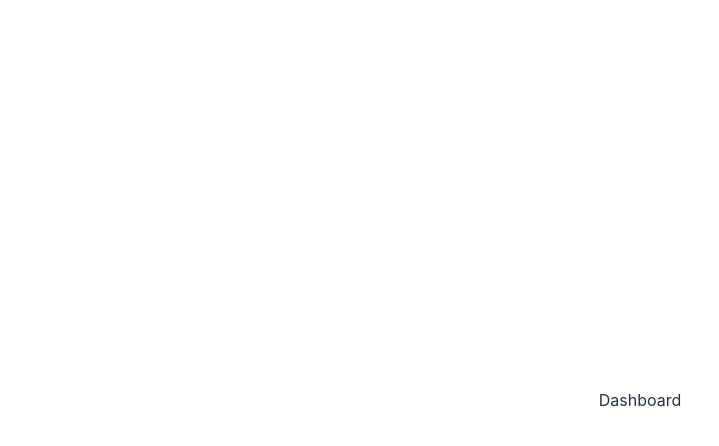
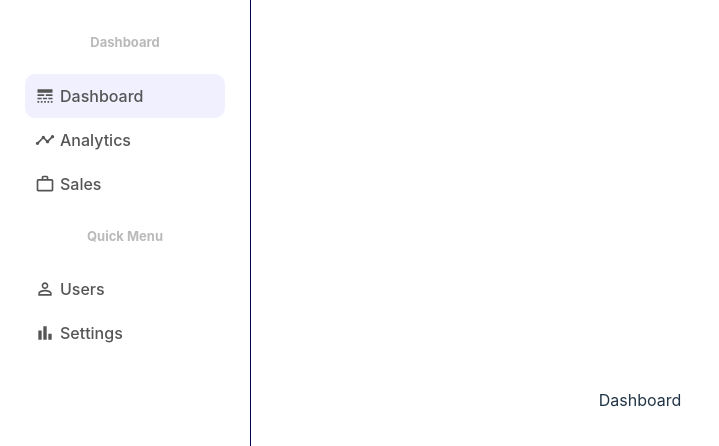
Before and after one commit to dananjayahbi/Component-Collection-Application-React, a React (Vite) app in the folder frontend/: page / in a window 1280 px wide. Shown: the top 446 px of the page, without its empty margins (0-719 px from the left). Built offline with nearby package versions, Linux system fonts and the light colour scheme.

Commit message:
checkpoint commit

```diff
--- a/frontend/package.json
+++ b/frontend/package.json
@@ -13,8 +13,11 @@
     "@emotion/react": "^11.11.1",
     "@emotion/styled": "^11.11.0",
     "@material-ui/core": "^4.12.4",
+    "@mui/icons-material": "^5.14.16",
+    "@mui/material": "^5.14.17",
     "axios": "^1.6.0",
     "boostrap": "^2.0.0",
+    "flowbite-react": "^0.6.4",
     "formik": "^2.4.5",
     "react": "^18.2.0",
     "react-dom": "^18.2.0",
--- /dev/null
+++ b/frontend/src/components/SideBar.jsx
@@ -0,0 +1,67 @@
+import React, { useState } from 'react';
+import "../css/sideBar.css";
+import {
+  LineStyle,
+  Timeline,
+  PermIdentity,
+  BarChart,
+  WorkOutline,
+} from "@mui/icons-material";
+import { NavLink } from "react-router-dom";
+
+export default function Sidebar() {
+
+    const [activeLink, setActiveLink] = useState('');
+
+    const handleLinkClick = (link) => {
+      setActiveLink(link);
+    };
+
+  return (
+    <div className="sidebar">
+      <div className="sidebarWrapper">
+        <div className="sidebarMenu">
+          <h3 className="sidebarTitle">Dashboard</h3>
+          <ul className="sidebarList">
+
+            <NavLink to="/" className={`link ${activeLink === '/' ? 'sidebarListItem active' : 'sidebarListItem default'}`} onClick={() => handleLinkClick('/')}>
+            <li className="sidebarListItem">
+              <LineStyle className="sidebarIcon" />
+              Dashboard
+            </li>
+            </NavLink>
+            <NavLink to="/analytics" className={`link ${activeLink === '/analytics' ? 'sidebarListItem active' : 'sidebarListItem default'}`} onClick={() => handleLinkClick('/analytics')}>
+              <li className="sidebarListItem">
+                <Timeline className="sidebarIcon" />
+                Analytics
+              </li>
+            </NavLink>
+            <NavLink to="/sales" className={`link ${activeLink === '/sales' ? 'sidebarListItem active' : 'sidebarListItem default'}`} onClick={() => handleLinkClick('/sales')}>
+              <li className="sidebarListItem">
+                <WorkOutline className="sidebarIcon" />
+                Sales
+              </li>
+            </NavLink>
+          </ul>
+        </div>
+        <div className="sidebarMenu">
+          <h3 className="sidebarTitle">Quick Menu</h3>
+          <ul className="sidebarList">
+            <NavLink to="/users" className={`link ${activeLink === '/users' ? 'sidebarListItem active' : 'sidebarListItem default'}`} onClick={() => handleLinkClick('/users')}>
+              <li className="sidebarListItem">
+                <PermIdentity className="sidebarIcon" />
+                Users
+              </li>
+            </NavLink>
+            <NavLink to="/settings" className={`link ${activeLink === '/settings' ? 'sidebarListItem active' : 'sidebarListItem default'}`} onClick={() => handleLinkClick('/settings')}>
+              <li className="sidebarListItem">
+                <BarChart className="sidebarIcon" />
+                Settings
+              </li>
+            </NavLink>
+          </ul>
+        </div>
+      </div>
+    </div>
+  );
+}
--- /dev/null
+++ b/frontend/src/css/sideBar.css
@@ -0,0 +1,51 @@
+.sidebar {
+    position: fixed;
+    top: 0;
+    left: 0;
+    width: 250px; /* Adjust the width as needed */
+    height: 100%;
+    border-right: 0.5px solid rgb(0, 0, 78);
+    background-color: #ffffff;
+    overflow-y: auto; /* Add scrolling when the content overflows */
+  }
+
+  .sidebarWrapper {
+    padding: 20px;
+    color: #555;
+  }
+
+  .sidebarMenu {
+    margin-bottom: 10px;
+  }
+
+  .sidebarTitle {
+    font-size: 13px;
+    color: rgb(187, 186, 186);
+  }
+
+  .sidebarList {
+    list-style: none;
+    padding: 5px;
+  }
+
+  .sidebarListItem {
+    padding: 5px;
+    cursor: pointer;
+    display: flex;
+    align-items: center;
+    border-radius: 10px;
+  }
+
+  .sidebarListItem.default{
+    color: #555;
+  }
+
+  .sidebarListItem.active,
+  .sidebarListItem:hover {
+    background-color: rgb(240, 240, 255);
+  }
+
+  .sidebarIcon{
+      margin-right: 5px;
+      font-size: 20px !important;
+  }
--- a/frontend/src/pages/Dashboard.jsx
+++ b/frontend/src/pages/Dashboard.jsx
@@ -1,8 +1,12 @@
 import React from 'react'
+import Component from '../components/SideBar'
 
 function Dashboard() {
   return (
-    <div>Dashboard</div>
+    <div>
+      <Component />
+      Dashboard
+    </div>
   )
 }
 
```
Also changed, not shown: 1 other file (tests, documents, lock files or other folders).
